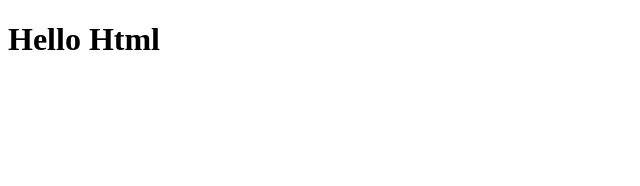
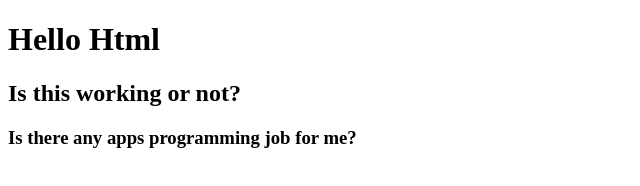
Before and after one commit to AlbertChew/test_new, a plain HTML site: page index.html in a window 1280 px wide. Shown: the whole page, without its empty margins (0-640 px from the left). Drawn offline with Linux system fonts and the light colour scheme.

Commit message:
Update index.html

```diff
--- a/index.html
+++ b/index.html
@@ -4,5 +4,7 @@
   </head>
 <body>
   <h1>Hello Html</html>
+  <h2>Is this working or not?</h2>
+  <h3>Is there any apps programming job for me?</h3>
 </body>
 </html>
```
